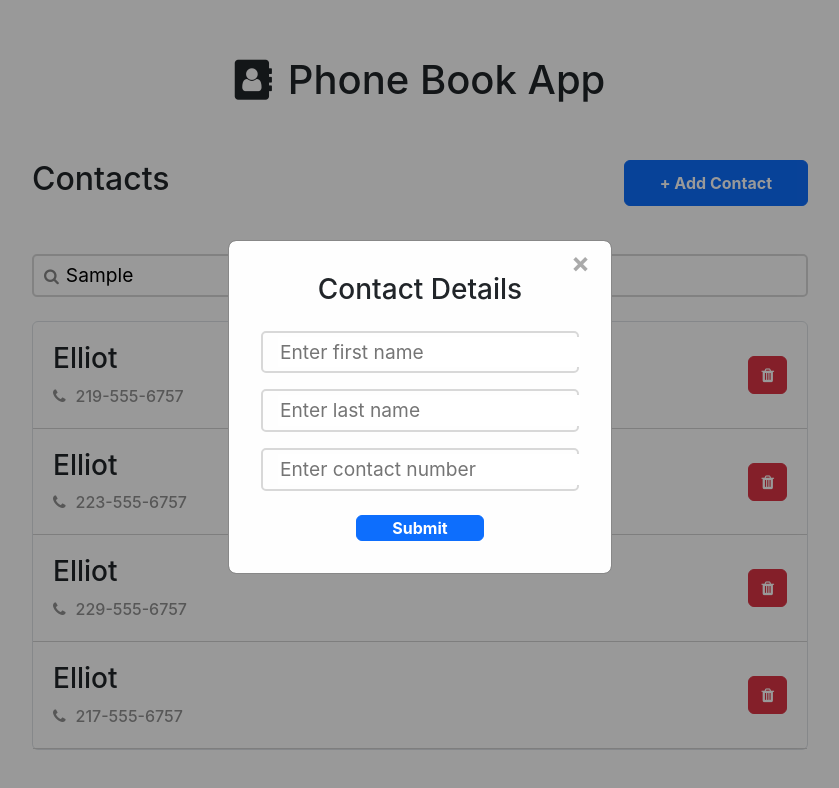
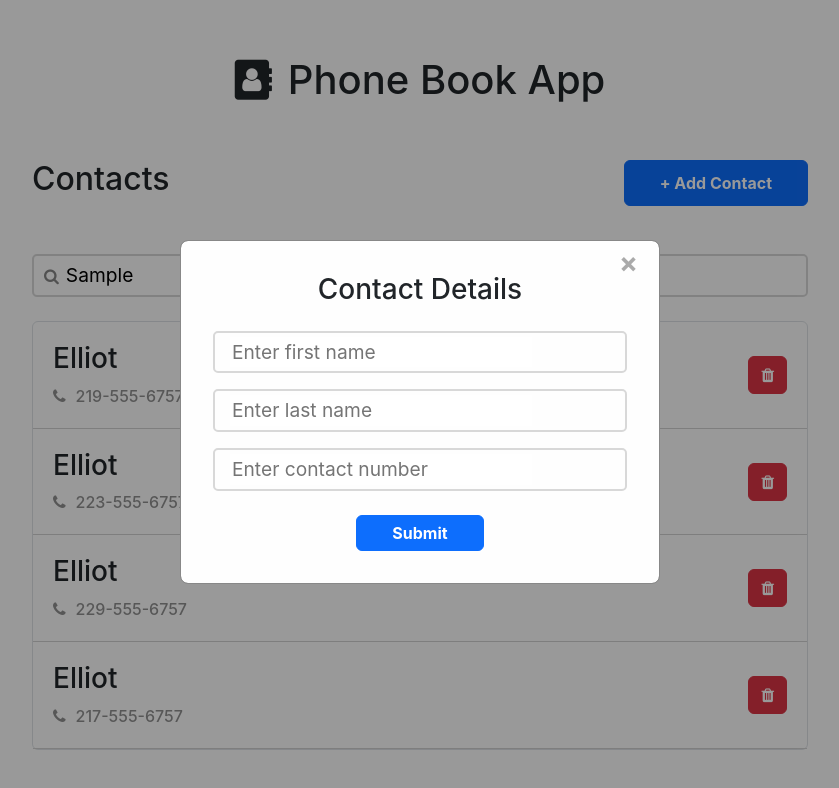
Before and after one commit to iabdulmuqeet/phone-book, a React (Create React App) app in the folder client/: page / in a window 1280 px wide. Both pictures are taken after typing "Sample" into the empty fields and a click on the button "+ Add Contact". Shown: the top 788 px of the page, without its empty margins (220-1059 px from the left). Built offline with nearby package versions, Linux system fonts and the light colour scheme.

Commit message:
compelted

```diff
--- a/client/src/App.jsx
+++ b/client/src/App.jsx
@@ -1,5 +1,6 @@
+import { Suspense } from 'react'
+
 import Home from 'containers/home'
-import { Suspense } from 'react'
 
 const App = () => (
   <Suspense fallback={<div />}>
--- a/client/src/components/Button/index.jsx
+++ b/client/src/components/Button/index.jsx
@@ -1,7 +1,7 @@
 import './styles.css'
 
 const Button = ({ submit, name, disabled = false }) => (
-  <button disabled={disabled} onClick={submit} type='submit' className='btn btn-primary'>
+  <button disabled={disabled} onClick={submit} type='submit' className='btn btn-primary button'>
     {name}
   </button>
 )
--- a/client/src/components/Button/styles.css
+++ b/client/src/components/Button/styles.css
@@ -1,4 +1,4 @@
-.btn-primary {
+.button {
   font-weight: bold;
-  padding: 7px 35px 7px 35px;
+  padding: 5px 35px 5px 35px !important;
 }
--- a/client/src/components/Form/index.jsx
+++ b/client/src/components/Form/index.jsx
@@ -1,6 +1,6 @@
+import { Button, TextField } from 'components'
 import { Formik } from 'formik'
 import { isEmpty } from 'lodash'
-import { Button, TextField } from 'components'
 
 import styles from './styles.css'
 
--- a/client/src/components/Modal/styles.css
+++ b/client/src/components/Modal/styles.css
@@ -13,7 +13,7 @@
   background-color: #fefefe;
   padding: 2rem 2rem 2rem 2rem;
   border: 1px solid #888;
-  width: 30%;
+  width: 30rem;
 }
 
 .close {
```
Also changed, not shown: client/src/index.css (line endings or trailing spaces).
